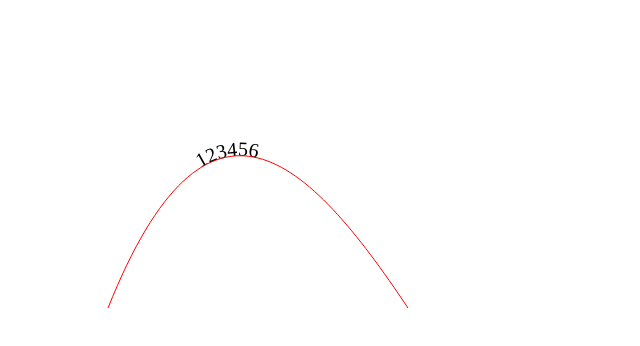
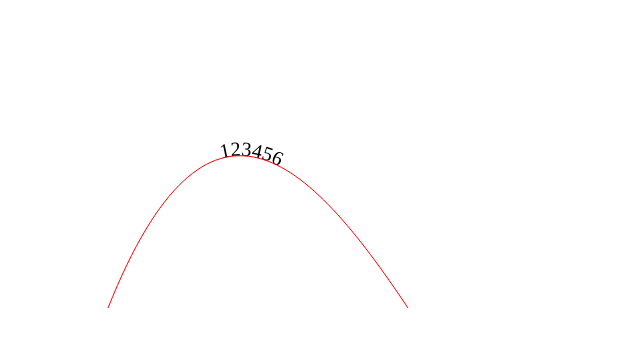
Before and after one commit to guqianfeng/Svg-Learning, a plain HTML site: page 11-初识path/src/文字在贝塞尔曲线中间.html in a window 1280 px wide. Shown: the full height of the page, 0-640 px from the left. Drawn offline with Linux system fonts and the light colour scheme.

Commit message:
startOffset=50%

```diff
--- a/11-初识path/src/文字在贝塞尔曲线中间.html
+++ b/11-初识path/src/文字在贝塞尔曲线中间.html
@@ -8,7 +8,7 @@
 <body>
   <svg width="500" height="500">
     <text text-anchor="middle" font-size="20">
-      <textPath xlink:href="#gqf" startOffset="200">123456</textPath>
+      <textPath xlink:href="#gqf" startOffset="50%">123456</textPath>
     </text>
     <path d="M100 300 C200 50 300 150 400 300" stroke="red" fill="none" id="gqf"></path>
   </svg>
```
